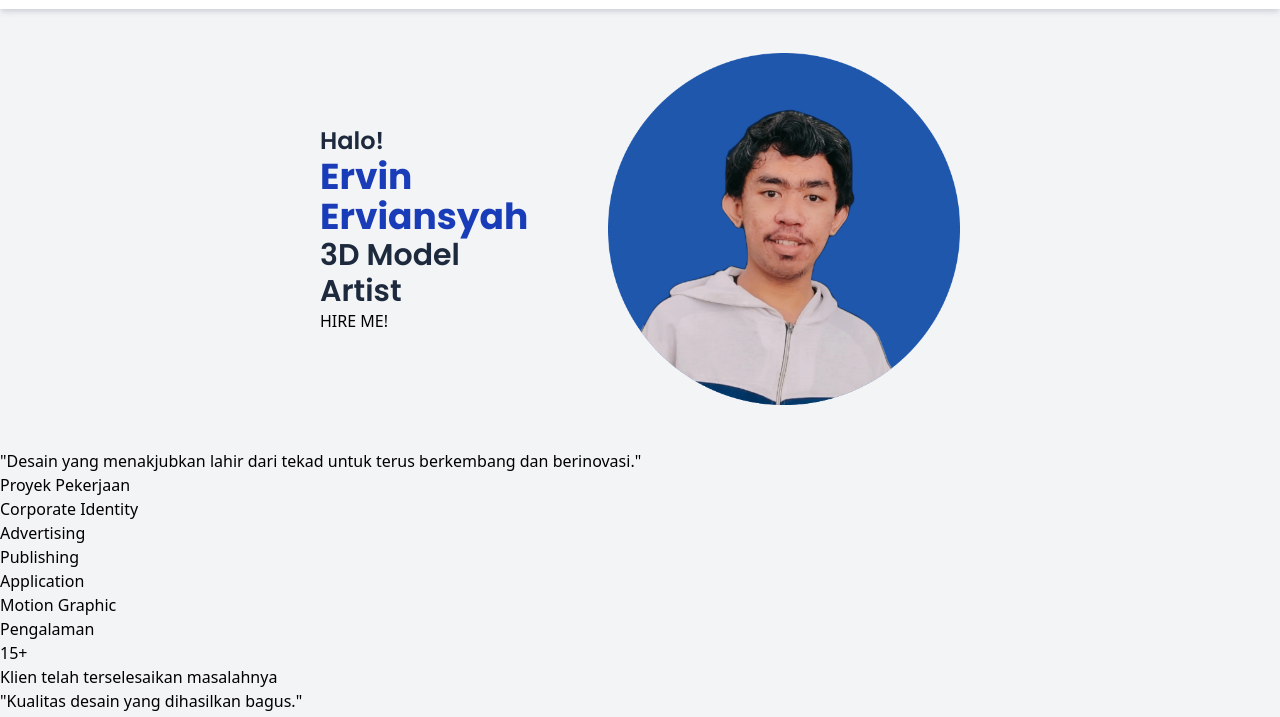
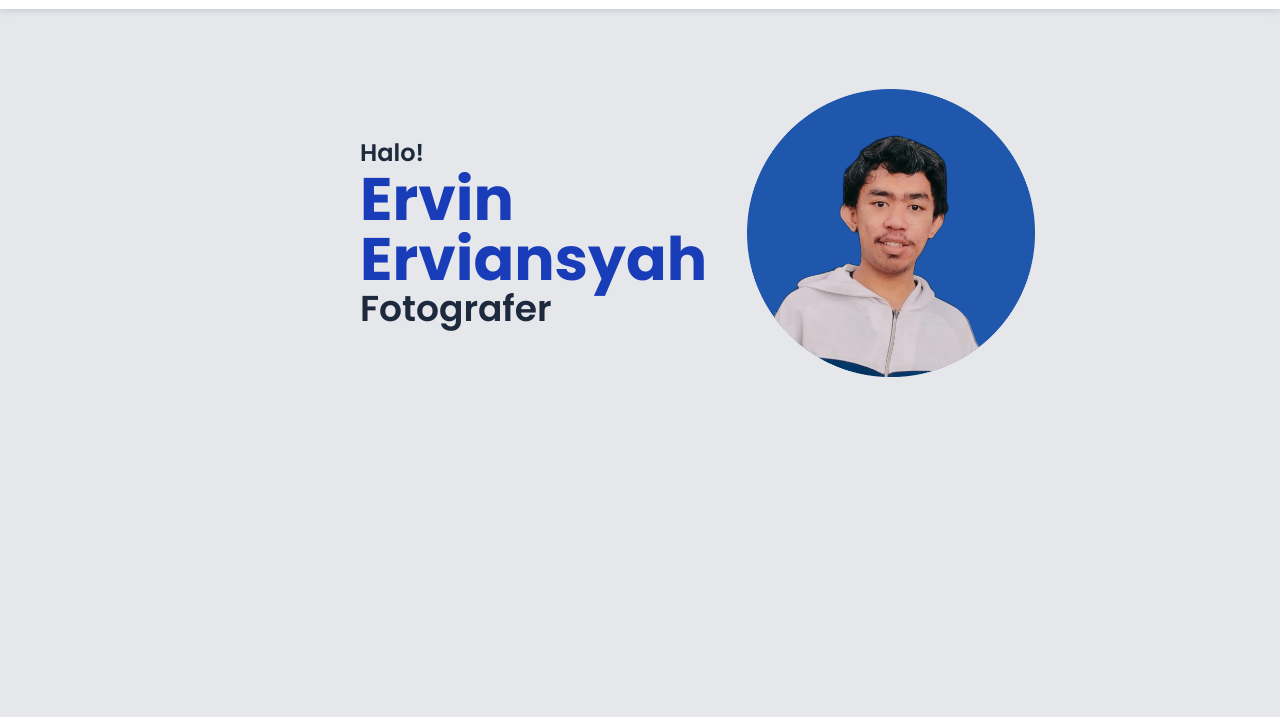
Before and after one commit to ervinerviansyah/ervinerviansyah.github.io, a website: page index.html in a window 1280 px wide. Shown: the part 78-795 px from the top of the page. Drawn offline with Linux system fonts and the light colour scheme; files whose address does not match are found by name.

Commit message:
Benerin Hero Section

```diff
--- a/index.html
+++ b/index.html
@@ -223,7 +223,7 @@
     </style> -->
 </head>
 
-<body class="bg-gray-100">
+<body class="bg-gray-200">
     <header class="shadow-gray-300 shadow-md flex justify-between items-center p-3 bg-white">
 
         <!-- Logo -->
@@ -258,19 +258,18 @@
 
     <main class="">
         <!-- Hero Section -->
-        <section class="m-1 mx-50 p-10 px-10 flex justify-between items-center">
+        <section class=" p-10 px-10 flex justify-between items-center mx-auto">
+            <div class="ml-80 mt-10 mr-10">
+                <h2 class="text-2xl font-semibold font-poppins text-slate-800">Halo!</h2>
+                <h1 class="text-6xl font-bold font-poppins text-blue-800">Ervin Erviansyah</h1>
+                <h3 class="text-4xl font-semibold font-poppins text-slate-800">Fotografer</h3>
+            </div>
+                <img src="public/assets/img/foto-home.png" alt="Foto Diri Ervin Erviansyah" class="w-72 h-auto mr-125 mt-10">
+        </section>
+    </main>
 
-            <div class="ml-20">
-                <h2 class="text-2xl font-semibold font-poppins text-slate-800">Halo!</h2>
-                <h1 class="text-4xl font-bold font-poppins text-blue-800">Ervin Erviansyah</h1>
-                <h3 class="text-3xl font-semibold font-poppins text-slate-800">3D Model Artist</h3>
-                <a href="#Hire" class="hire">HIRE ME!</a>
-            </div>
 
-            <div class="mx-20">
-                <img src="public/assets/images/foto-home.png" alt="Foto Diri Ervin Erviansyah">
-            </div>
-        </section>
+        <!--
         <section class="quote">
             <p>"Desain yang menakjubkan lahir dari tekad untuk terus berkembang dan berinovasi."</p>
         </section>
@@ -331,7 +330,7 @@
         <section class="copyright">
             <p>Copyright © 2025, Ervin Erviansyah</p>
         </section>
-    </footer>
+    </footer> -->
 </body>
 
 </html>
```
Also changed, not shown: src/output.css.
